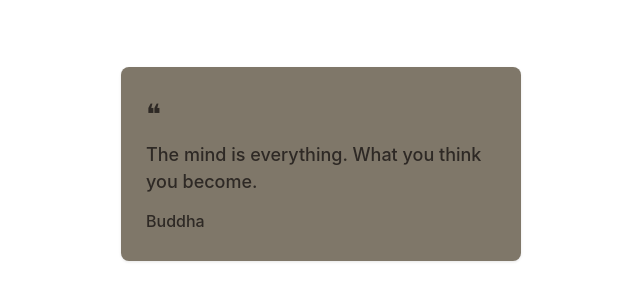
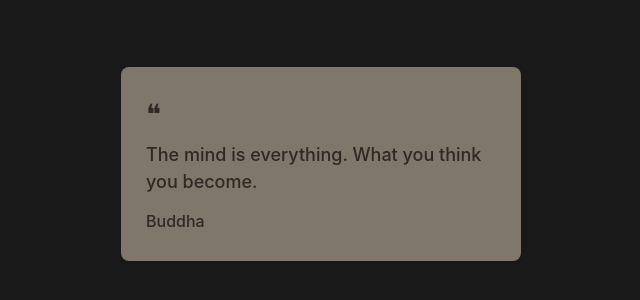
Before and after one commit to Dragfoul/Notion-Embed-Quote-Generator, a plain HTML site: page index.html in a window 1280 px wide. Shown: the part 236-536 px from the top of the page, without its empty margins (319-959 px from the left). Drawn offline with Linux system fonts and the light colour scheme.

Commit message:
Change background color to #191919

```diff
--- a/index.html
+++ b/index.html
@@ -9,7 +9,7 @@
       margin: 0;
       padding: 0;
       height: 100%;
-      background-color: transparent;
+      background-color: #191919;
       overflow: hidden;
     }
 
```
